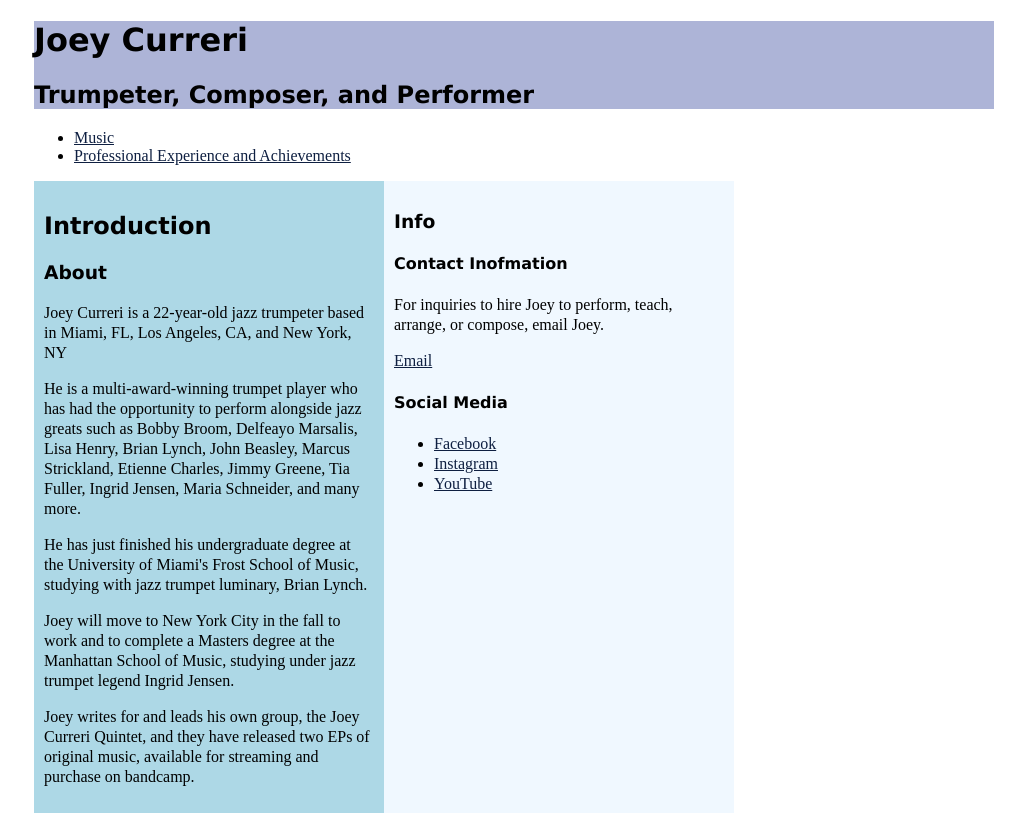
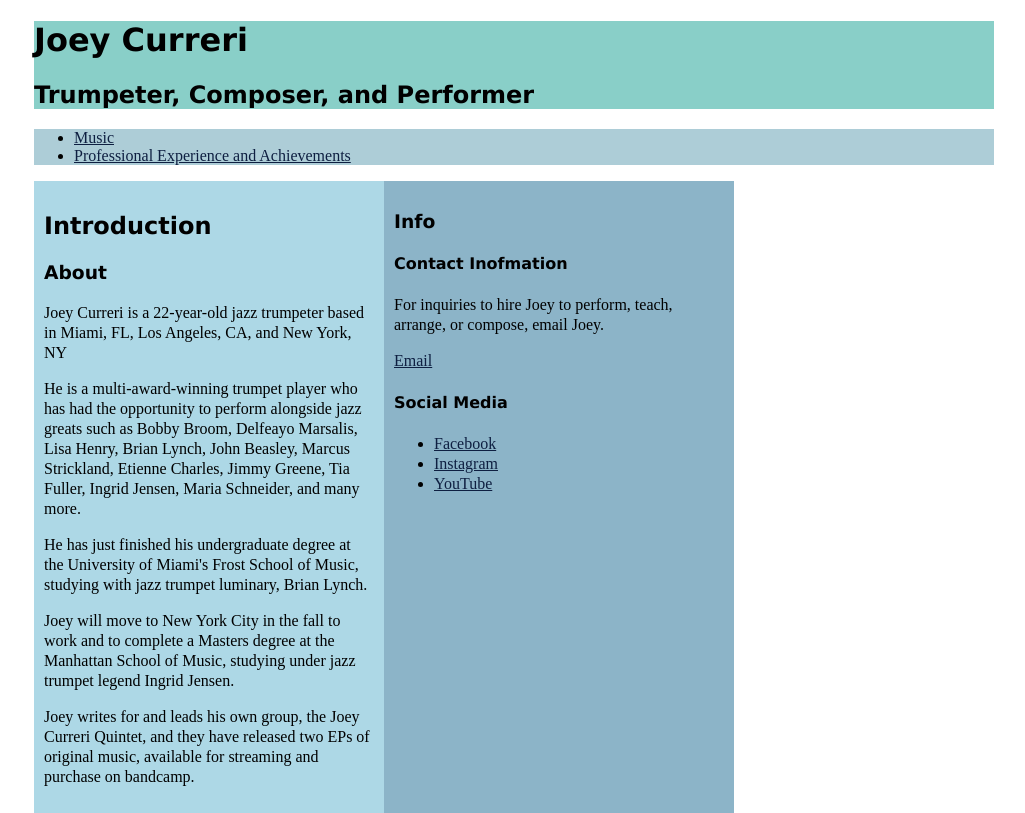
Before and after one commit to joeycurreri/joeycurreri.github.io, a plain HTML site: page index.html in a window 1280 px wide. Shown: the whole page, without its empty margins (126-1151 px from the left). Drawn offline with Linux system fonts and the light colour scheme.

Commit message:
Update style.css

```diff
--- a/css/style.css
+++ b/css/style.css
@@ -45,8 +45,16 @@ section {
   padding: 10px;
 }
 
+caption {
+  font-weight: bold;
+}
+
+nav {
+  background-color: rgb(173,205,215);
+}
+
 #header {
-  background-color: rgb(173,180,215);
+  background-color: rgb(137,207,200);
 }
 
 #introduction {
@@ -74,5 +82,5 @@ section {
 }
 
 #info {
-  background-color: rgb(240,248,255);
+  background-color: rgb(140,180,200);
 }
```
